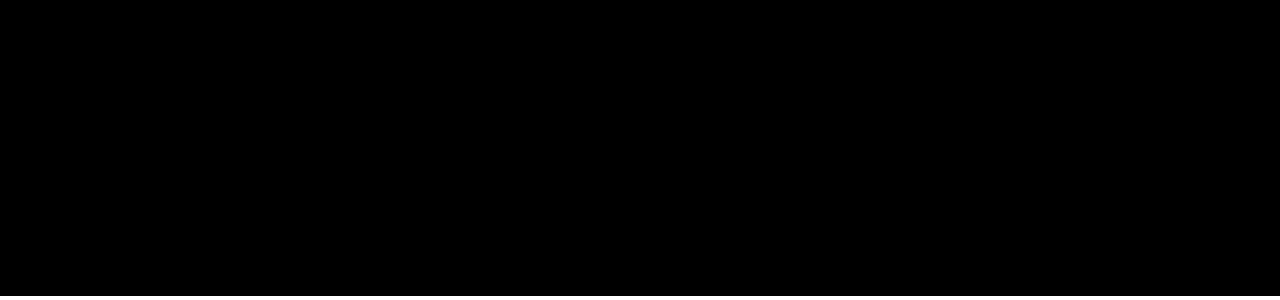
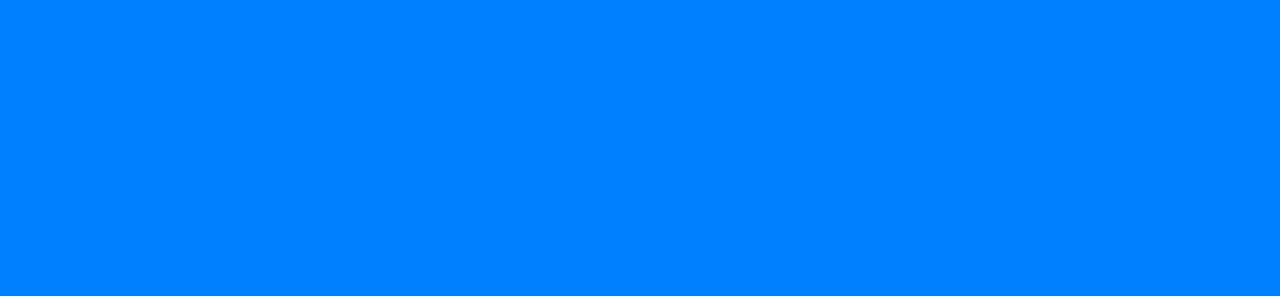
Before and after one commit to fracturestudios/nullzero.js, a plain HTML site: page index.html in a window 1280 px wide. Shown: the part 504-804 px from the top of the page. Drawn offline with Linux system fonts and the light colour scheme.

Commit message:
Networking testbed

```diff
--- a/index.html
+++ b/index.html
@@ -62,6 +62,7 @@
         <script src="src/screen/load.js"></script>
         <script src="src/screen/menu.js"></script>
         <script src="src/screen/game.js"></script>
+        <script src="src/screen/netdebug.js"></script>
 
         <!-- Debugging helpers -->
         <script src="src/debug/replay.js"></script>
--- a/src/config.js
+++ b/src/config.js
@@ -5,6 +5,7 @@
  */
 
 ;(function(NZJS) {
+    'use strict';
 
     NZJS.Config = { };
 
@@ -22,4 +23,8 @@
     //
     NZJS.Config.TimeSamplingInterval = 1000.0 / 60.0;
 
+    // When true, goes to the NetDebug screen instead of the Load screen during
+    // game boot (temporary flag for development)
+    NZJS.Config.DebugNetworking = true;
+
 })(NZJS);
--- a/src/main.js
+++ b/src/main.js
@@ -21,7 +21,15 @@
         NZJS.WebGL.init();
         NZJS.RTC.init();
 
+        if (NZJS.Config.DebugNetworking) {
+            var debug = new NZJS.Screens.NetDebug();
+            debug.init();
+            screens.push(debug);
+        }
+        else {
             // Create and load the load screen
+            // TODO use a screen object that implements suspend/resume, and pass it
+            // to the load screen ctor
             var load = new NZJS.Screens.Loading();
             load.init();
             screens.push(load);
@@ -29,6 +37,7 @@
             // Create the main menu screen and set the load screen to show
             // its load progress
             // TODO
+        }
     }
 
     // Schedules a future draw/tick operation.
--- /dev/null
+++ b/src/screen/netdebug.js
@@ -0,0 +1,38 @@
+/*
+ * netdebug.js
+ *
+ * A screen implementation for initial network debugging
+ */
+
+(function(NZJS) {
+    'use strict';
+
+    function NetDebugScreen(screens) {
+        this.screens = screens;
+    }
+    NZJS.Screens = NZJS.Screens || { };
+    NZJS.Screens.NetDebug = NetDebugScreen;
+
+    // Loads assets needed by this screen
+    NetDebugScreen.prototype.init = function() {
+        this.isLoaded = true; // No assets required
+    }
+
+    // Updates the screen's logic
+    NetDebugScreen.prototype.tick = function(dt) { }
+
+    // Renders this screen
+    NetDebugScreen.prototype.draw = function(dt) {
+        var gl = NZJS.WebGL.gl;
+        gl.clearColor(0.0, 0.5, 1.0, 1.0);
+        gl.clear(gl.COLOR_BUFFER_BIT | gl.DEPTH_BUFFER_BIT);
+    }
+
+    // Called before a screen is pushed above this screen
+    NetDebugScreen.prototype.suspend = function() { }
+
+    // Called when this screen is resumed after a screen above is popped
+    NetDebugScreen.prototype.resume = function() { }
+
+
+})(NZJS);
```
Lines whose indentation alone changed are shown as unchanged.
